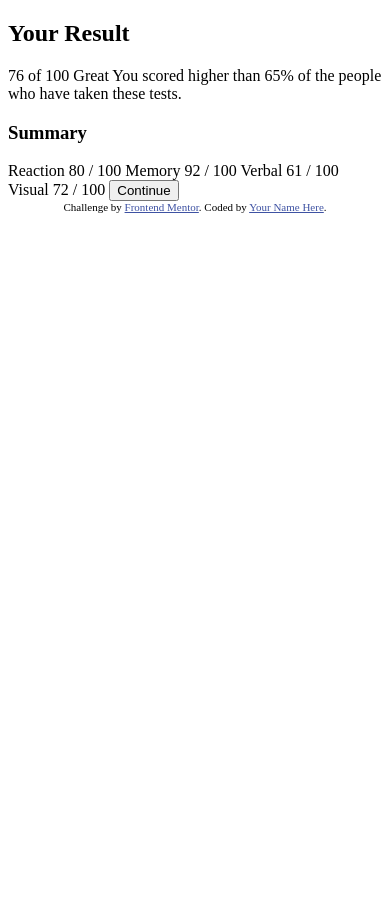
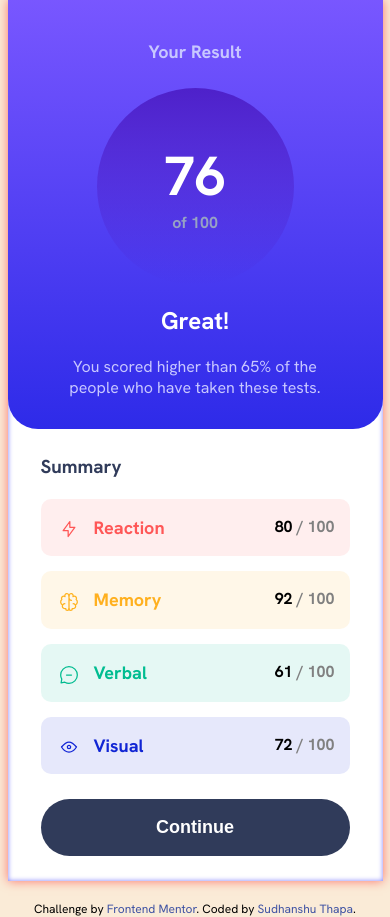
Before and after one commit to Sudhanshu943/Results-summary-component, a plain HTML site: page index.html in a window 390 px wide. Before the commit the page ends 844 px from the top, so only its background shows below. Drawn offline with Linux system fonts and the light colour scheme.

Commit message:
the web is now responsive

```diff
--- a/index.html
+++ b/index.html
@@ -3,57 +3,281 @@
   <head>
     <meta charset="UTF-8" />
     <meta name="viewport" content="width=device-width, initial-scale=1.0" />
-    <!-- displays site properly based on user's device -->
-
     <link
       rel="icon"
       type="image/png"
       sizes="32x32"
       href="./assets/images/favicon-32x32.png" />
+    <link
+      href="https://fonts.googleapis.com/css2?family=Hanken+Grotesk:wght@400;700&display=swap"
+      rel="stylesheet" />
 
     <title>Frontend Mentor | Results summary component</title>
+    <style>
+      body {
+        background-color: antiquewhite;
+        display: grid;
+        margin: 0;
+        font-family: "Hanken Grotesk", sans-serif;
+        justify-content: center;
+        align-items: center;
+        height: 100vh;
+      }
 
-    <!-- Feel free to remove these styles or customise in your own stylesheet 👍 -->
-    <style>
-      .attribution {
-        font-size: 11px;
+      .container {
+        padding: 20px;
+        max-width: 100%;
+        box-sizing: border-box;
+      }
+
+      .box {
+        display: flex;
+        flex-direction: column;
+        align-items: center;
+        border-radius: 30px;
+        background-color: #fff;
+        box-shadow: 0 0 10px rgba(255, 0, 0, 0.5),
+          inset 0 0 5px rgba(0, 0, 255, 0.5);
+        margin: 0 auto;
+      }
+
+      .box1,
+      .box2 {
+        border-radius: 20px;
+        box-sizing: border-box;
+      }
+
+      .box1 {
+        background: linear-gradient(hsl(252, 100%, 67%), hsl(241, 81%, 54%));
+        color: #fff;
         text-align: center;
       }
+
+      .box2 {
+        background-color: transparent;
+        border-radius: 0 0 20px 20px;
+        width: 100%;
+        padding: 10px;
+        display: flex;
+        flex-direction: column;
+      }
+
+      .box1 h3 {
+        margin: 25px;
+        font-size: large;
+        color: hsl(241, 100%, 89%);
+      }
+      .box2 h3 {
+        color: hsl(224, 30%, 27%);
+        margin: 0 0 20px;
+      }
+
+      .score_area {
+        height: 197px;
+        width: 197px;
+        border-radius: 50%;
+        margin: auto;
+        background: linear-gradient(
+          hsla(256, 72%, 46%, 1),
+          hsla(241, 72%, 46%, 0)
+        );
+        display: flex;
+        flex-direction: column;
+        justify-content: center;
+        text-align: center;
+        font-size: medium;
+        color: hsl(225, 28%, 68%);
+        font-weight: 600;
+      }
+      .avg_score {
+        font-size: 55px;
+        font-weight: bolder;
+        color: #fff;
+      }
+      p {
+        padding: 0 40px;
+        color: hsl(241, 100%, 89%);
+      }
+      .reaction,
+      .memory,
+      .verbal,
+      .visual {
+        position: relative;
+        font-size: 18px;
+        padding: 17px 18px;
+        font-weight: 600;
+        border-radius: 10px;
+        margin-bottom: 15px;
+        display: inline-block;
+        vertical-align: middle;
+        img {
+          display: inline-block;
+          vertical-align: middle;
+          margin-right: 15px;
+        }
+        .score {
+          position: absolute;
+          color: hsl(0, 0%, 50%);
+          font-size: medium;
+          font-weight: 600;
+          margin-right: 15px;
+          right: 0;
+        }
+      }
+
+      .reaction {
+        background-color: hsla(0, 100%, 67%, 0.1);
+        color: hsl(0, 100%, 67%);
+      }
+
+      .memory {
+        background-color: hsla(39, 100%, 56%, 0.1);
+        color: hsl(39, 100%, 56%);
+      }
+      .verbal {
+        background-color: hsla(166, 100%, 37%, 0.1);
+        color: hsl(166, 100%, 37%);
+      }
+      .visual {
+        background-color: hsla(234, 85%, 45%, 0.1);
+        color: hsl(234, 85%, 45%);
+      }
+
+      button {
+        background-color: hsl(224, 30%, 27%);
+        color: #fff;
+        width: 100%;
+        border: none;
+        border-radius: 30px;
+        cursor: pointer;
+        margin-top: 10px;
+      }
+
+      button:hover {
+        background: linear-gradient(hsl(252, 100%, 67%), hsl(241, 81%, 54%));
+      }
+
+      .attribution {
+        font-size: 12px;
+        text-align: center;
+        margin: 20px 0;
+      }
+
       .attribution a {
         color: hsl(228, 45%, 44%);
+        text-decoration: none;
+      }
+
+      /* Desktop view */
+      @media (min-width: 768px) {
+        .box {
+          flex-direction: row;
+          max-width: 782px;
+        }
+
+        .box1,
+        .box2 {
+          width: 100%;
+          padding: 30px;
+        }
+
+        .box1 {
+          border-radius: 30px;
+        }
+
+        .box2 {
+          border-radius: 0 30px 30px 0;
+        }
+
+        button {
+          padding: 15px 30px;
+          font-size: 20px;
+          font-weight: bold;
+        }
+      }
+
+      /* Mobile view */
+      @media (max-width: 767px) {
+        body {
+          justify-content: center;
+          align-items: start;
+        }
+        .container {
+          padding: 0;
+        }
+        .box {
+          flex-direction: column;
+          border-radius: 0;
+        }
+
+        .box1,
+        .box2 {
+          border-radius: 0 0 30px 30px;
+          max-width: 375px;
+          padding: 15px;
+        }
+
+        .box2 {
+          padding: 25px 33px;
+        }
+
+        button {
+          padding: 18px 20px;
+          font-size: 18px;
+          font-weight: bold;
+        }
       }
     </style>
   </head>
   <body>
     <div class="container">
+      <div class="box">
         <div class="box1">
-        <h2>Your Result</h2>
-        <span>
-          <span> 76 </span>
-          of 100
+          <h3>Your Result</h3>
+          <span class="score_area">
+            <span class="avg_score">76</span> of 100
           </span>
-
-        Great You scored higher than 65% of the people who have taken these
-        tests.
+          <h2>Great!</h2>
+          <p>
+            You scored higher than 65% of the people who have taken these tests.
+          </p>
         </div>
         <div class="box2">
           <h3>Summary</h3>
-
-        <span> Reaction 80 / 100 </span>
-        <span> Memory 92 / 100 </span>
-
-        <span> Verbal 61 / 100 </span>
-
-        <span> Visual 72 / 100 </span>
-
+          <div class="reaction">
+            <img src="./assets/images/icon-reaction.svg" alt="" />Reaction
+            <span class="score"
+              ><strong style="color: black">80</strong> / 100</span
+            >
+          </div>
+          <div class="memory">
+            <img src="./assets/images/icon-memory.svg" alt="" />Memory
+            <span class="score"
+              ><strong style="color: black">92</strong> / 100</span
+            >
+          </div>
+          <div class="verbal">
+            <img src="./assets/images/icon-verbal.svg" alt="" />Verbal
+            <span class="score"
+              ><strong style="color: black">61</strong> / 100</span
+            >
+          </div>
+          <div class="visual">
+            <img src="./assets/images/icon-visual.svg" alt="" />Visual
+            <span class="score"
+              ><strong style="color: black">72</strong> / 100</span
+            >
+          </div>
           <button>Continue</button>
         </div>
       </div>
+    </div>
+
     <div class="attribution">
       Challenge by
       <a href="https://www.frontendmentor.io?ref=challenge" target="_blank"
         >Frontend Mentor</a
-      >. Coded by <a href="#">Your Name Here</a>.
+      >. Coded by <a href="#">Sudhanshu Thapa</a>.
     </div>
   </body>
 </html>
```
Lines whose indentation alone changed are shown as unchanged.
